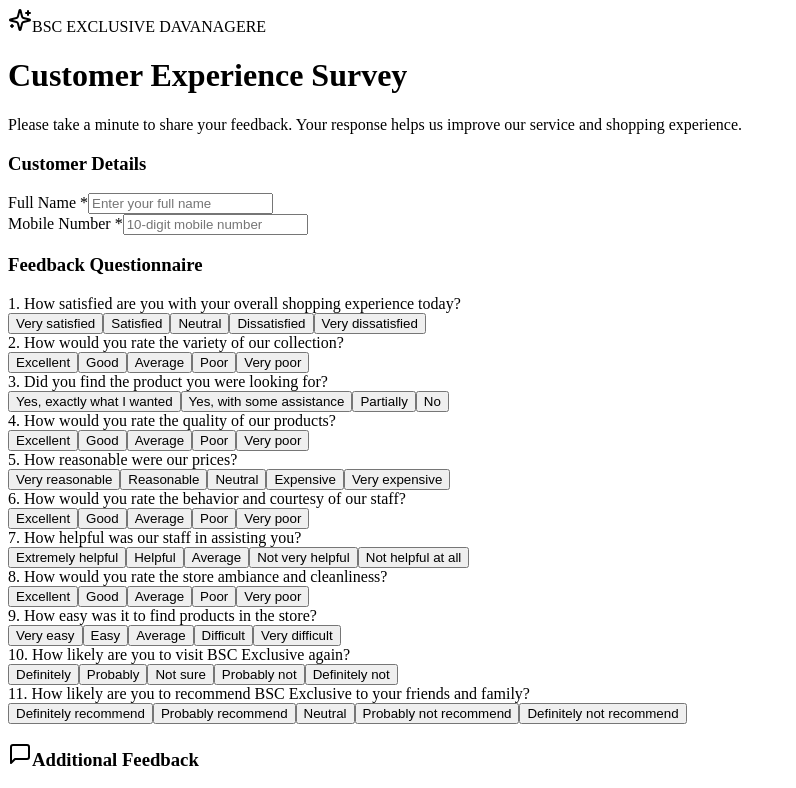
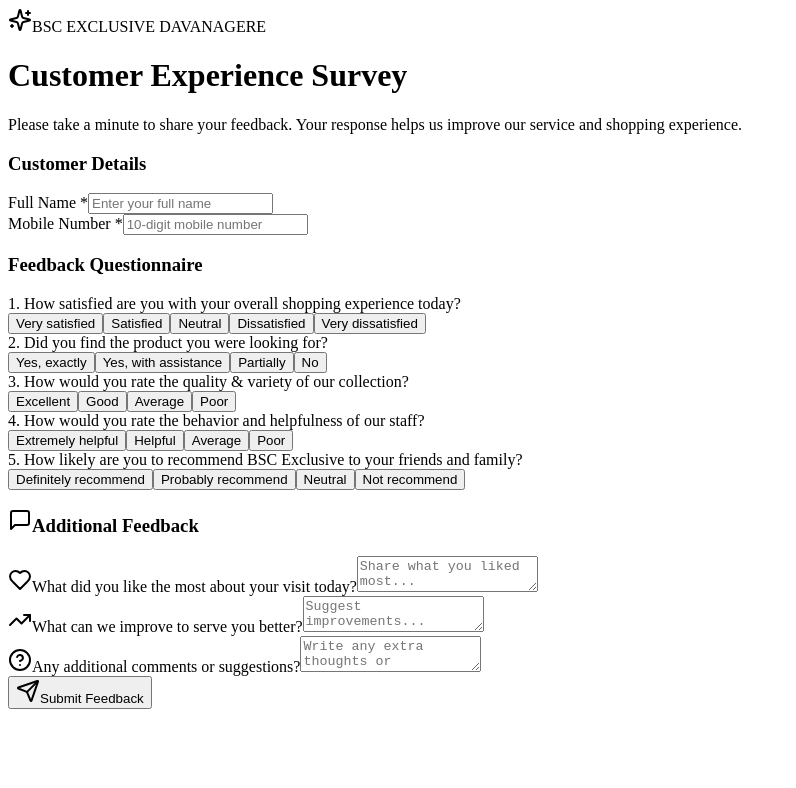
Before and after one commit to Renukaradhyams/maincrm_dvg, a Next.js app in the folder hrms-system/client/: page /PublicFeedback in a window 1280 px wide. Shown: the top 788 px of the page, without its empty margins (0-796 px from the left). Built offline with nearby package versions, Linux system fonts and the light colour scheme; no server answers.

Commit message:
fix: streamline survey to 5 questions and auto-create Feedback and CallQueue tables on submit

```diff
--- a/hrms-system/client/src/pages/PublicFeedback.tsx
+++ b/hrms-system/client/src/pages/PublicFeedback.tsx
@@ -4,16 +4,10 @@ import { API } from '../services/api';
 
 const defaultQuestions = [
   { id: 'q1', question: '1. How satisfied are you with your overall shopping experience today?', options: ['Very satisfied', 'Satisfied', 'Neutral', 'Dissatisfied', 'Very dissatisfied'] },
-  { id: 'q2', question: '2. How would you rate the variety of our collection?', options: ['Excellent', 'Good', 'Average', 'Poor', 'Very poor'] },
-  { id: 'q3', question: '3. Did you find the product you were looking for?', options: ['Yes, exactly what I wanted', 'Yes, with some assistance', 'Partially', 'No'] },
-  { id: 'q4', question: '4. How would you rate the quality of our products?', options: ['Excellent', 'Good', 'Average', 'Poor', 'Very poor'] },
-  { id: 'q5', question: '5. How reasonable were our prices?', options: ['Very reasonable', 'Reasonable', 'Neutral', 'Expensive', 'Very expensive'] },
-  { id: 'q6', question: '6. How would you rate the behavior and courtesy of our staff?', options: ['Excellent', 'Good', 'Average', 'Poor', 'Very poor'] },
-  { id: 'q7', question: '7. How helpful was our staff in assisting you?', options: ['Extremely helpful', 'Helpful', 'Average', 'Not very helpful', 'Not helpful at all'] },
-  { id: 'q8', question: '8. How would you rate the store ambiance and cleanliness?', options: ['Excellent', 'Good', 'Average', 'Poor', 'Very poor'] },
-  { id: 'q9', question: '9. How easy was it to find products in the store?', options: ['Very easy', 'Easy', 'Average', 'Difficult', 'Very difficult'] },
-  { id: 'q10', question: '10. How likely are you to visit BSC Exclusive again?', options: ['Definitely', 'Probably', 'Not sure', 'Probably not', 'Definitely not'] },
-  { id: 'q11', question: '11. How likely are you to recommend BSC Exclusive to your friends and family?', options: ['Definitely recommend', 'Probably recommend', 'Neutral', 'Probably not recommend', 'Definitely not recommend'] }
+  { id: 'q2', question: '2. Did you find the product you were looking for?', options: ['Yes, exactly', 'Yes, with assistance', 'Partially', 'No'] },
+  { id: 'q3', question: '3. How would you rate the quality & variety of our collection?', options: ['Excellent', 'Good', 'Average', 'Poor'] },
+  { id: 'q4', question: '4. How would you rate the behavior and helpfulness of our staff?', options: ['Extremely helpful', 'Helpful', 'Average', 'Poor'] },
+  { id: 'q5', question: '5. How likely are you to recommend BSC Exclusive to your friends and family?', options: ['Definitely recommend', 'Probably recommend', 'Neutral', 'Not recommend'] }
 ];
 
 export default function PublicFeedback() {
```
Also changed, not shown: 8 other files (tests, documents, lock files or other folders).
